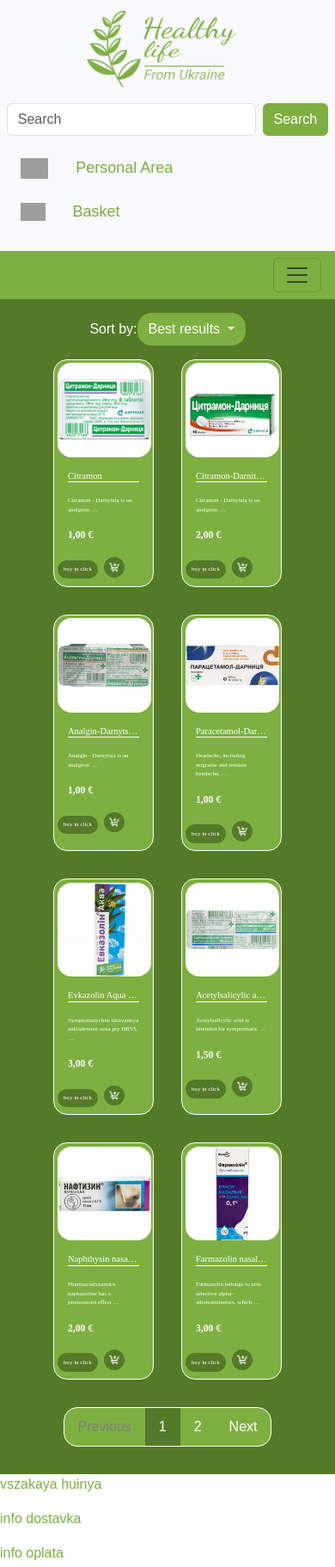
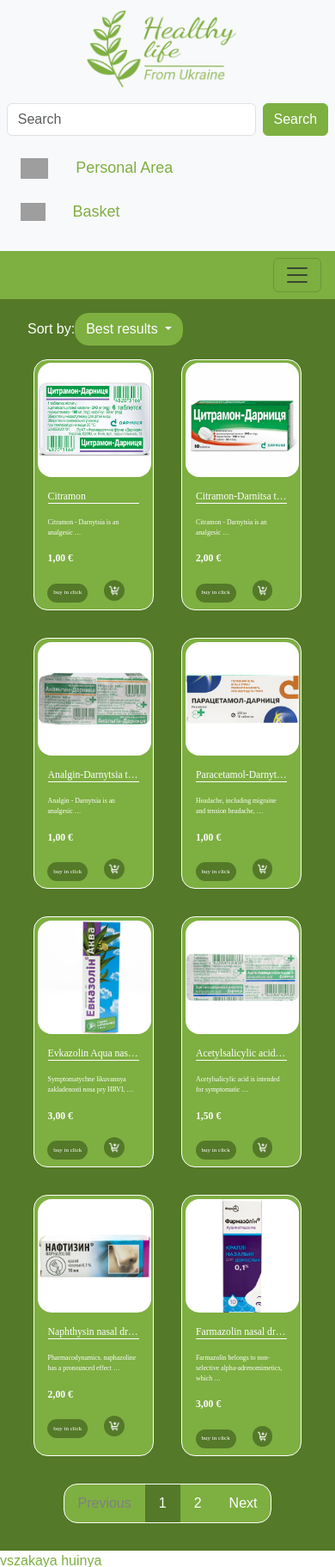
Before and after one commit to Mordvinov-ua/healthyLife, a Django app: page /search/ in a window 390 px wide. Shown: the top 1823 px of the page at 86% size. Run offline with Django 4.2, Linux system fonts and the light colour scheme; data comes from the database, SQL or seed files in the repository; data that the repository does not hold is empty; grey boxes are pictures that could not be loaded.

Commit message:
css phone fertig

```diff
--- a/herbs/static/css/groupPage.css
+++ b/herbs/static/css/groupPage.css
@@ -58,3 +58,9 @@
 		transform: scale(1);
 	}
 }
+@media (max-width: 990px) {
+    .group_cart:hover{
+        animation: none;
+        box-shadow: none;
+    }
+}
--- a/herbs/static/css/index.css
+++ b/herbs/static/css/index.css
@@ -206,6 +206,7 @@
     box-shadow: 0px 1px 17px 8px #FFFFFF;
 }
 
+
 @keyframes myAnim {
     0% {
         transform: scale(1);
--- a/herbs/static/css/showTovar.css
+++ b/herbs/static/css/showTovar.css
@@ -204,6 +204,12 @@
     .tovarCart:hover{
         transform: none;
     }
+    .head_panel{
+        flex-direction: column;
+        align-items: flex-start;
+        margin-left: 2em;
+    }
+
 }
 @media (max-width: 750px) {
     .tovarCart{
@@ -221,28 +227,21 @@
 }
 @media (max-width: 550px) {
     .tovarCart{
-        width: 30vw;
+        width: 36vw;
     }
     .tovarCartImg{
-        width: 28vw;
+        width: 34vw;
     }
     .infoTovar h5{
-        font-size: 2.7vw;
+        font-size: 3vw;
     }
     .infoTovar>p{
-        font-size: 1.8vw;
+        font-size: 2vw;
     }
     .price{
         font-size: 3vw;
     }
     .button_buy_in_click{
-        background-color: rgb(84, 121, 40);
-        display: flex;
-        text-align: center;
-        justify-content: center;
-        text-decoration: none;
-        color: white;
-        border-radius: 16px;
         padding: 0.8em;
         margin-right: 0.5em;
         margin-bottom: 0.6em;
--- a/herbs/templates/mainPage.html
+++ b/herbs/templates/mainPage.html
@@ -73,7 +73,7 @@
   <div id="carouselExampleIndicators" style="background-color:  rgb(84, 121, 40);" class="carousel slide">
 
     <div class="carousel-inner">
-      <div class="carousel-item active" style="margin-left: 100px; display: flex;">
+      <div class="carousel-item active" id="platz_sale_cards">
         {% for i in page_obj %}
         {% if i.sale_category.pk == value %}
 
```
Also changed, not shown: herbs/static/css/mainPage.css (+16 -4 lines), herbs/static/css/tovar1.css (+15 -2 lines).
